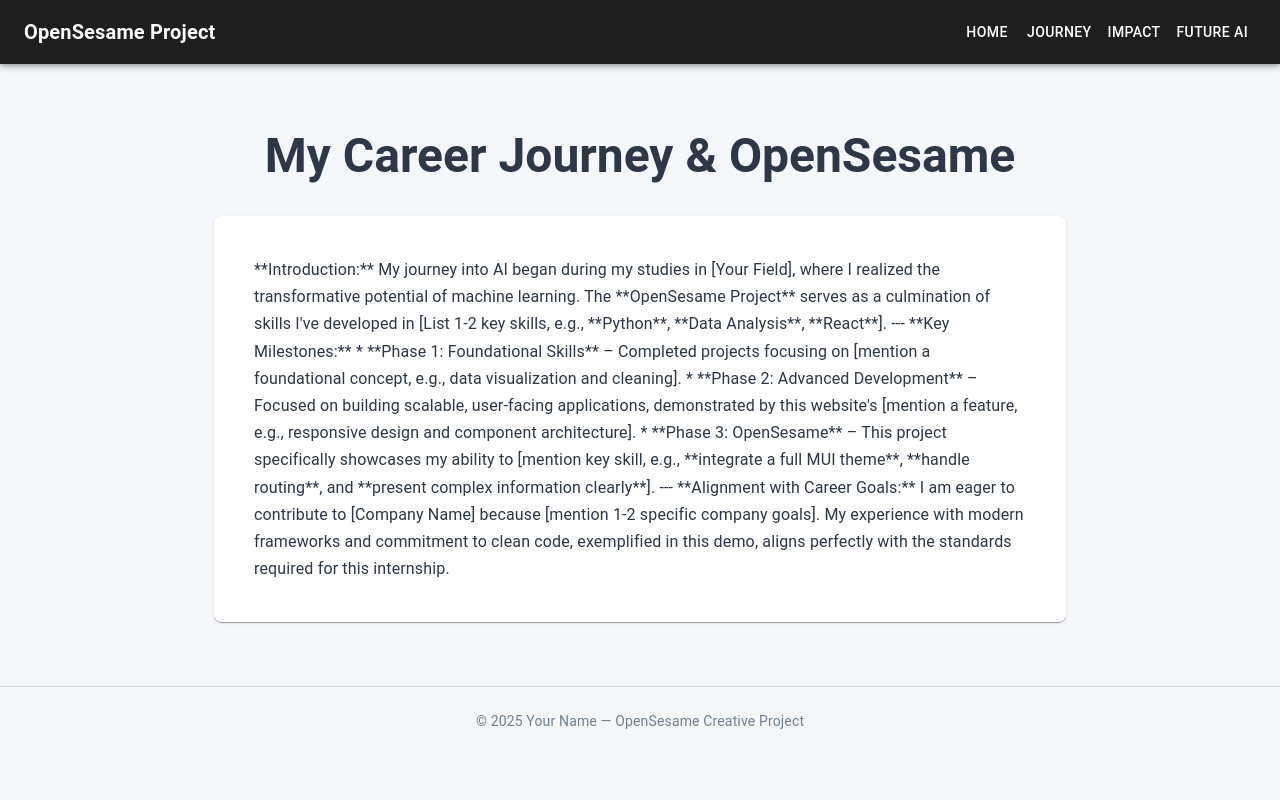
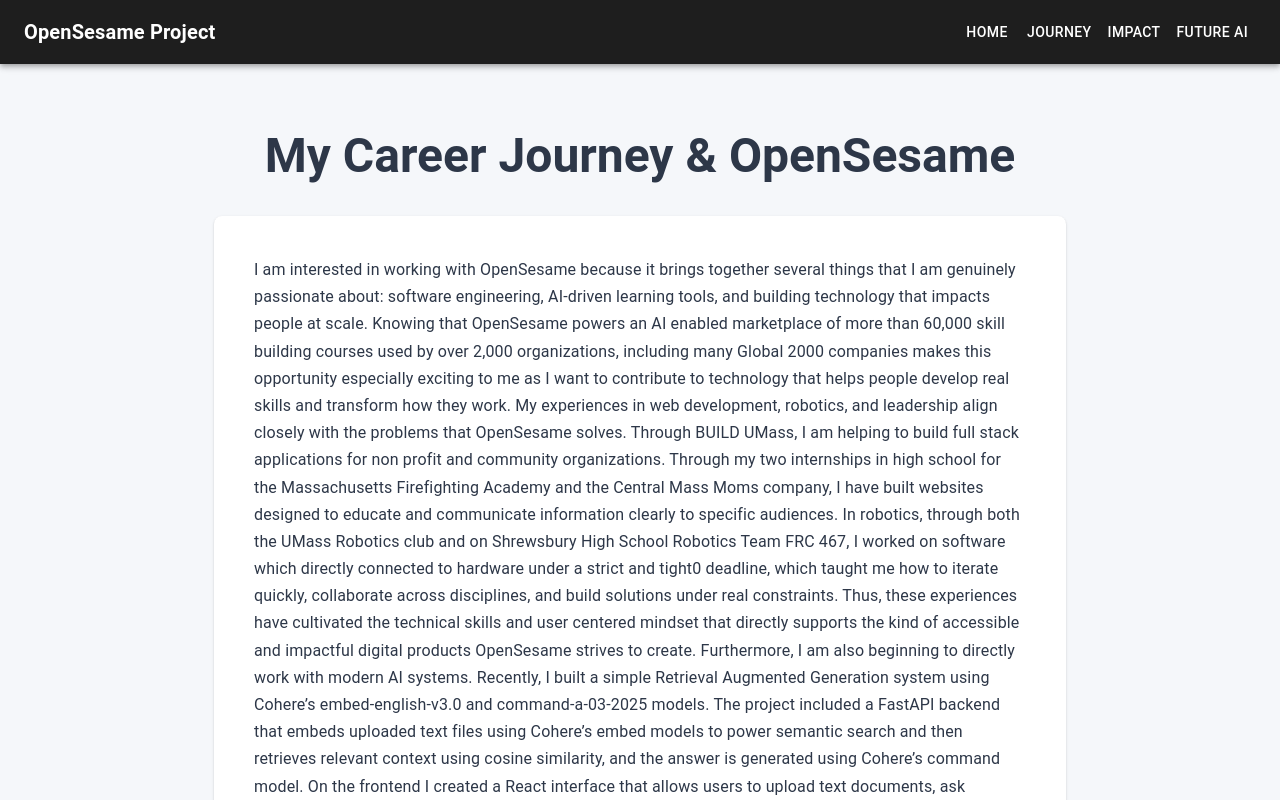
Before and after one commit to JashKotadiya/open-sesame-creative-project, a React (Vite) app: page /journey in a window 1280 px wide. Shown: the top 800 px of the page. Built offline with nearby package versions, Linux system fonts and the light colour scheme.

Commit message:
Added my answer to the journey section

```diff
--- a/src/Journey.jsx
+++ b/src/Journey.jsx
@@ -32,22 +32,49 @@
             color: theme.palette.text.primary
           }}
         >
-          **Introduction:**
-          My journey into AI began during my studies in [Your Field], where I realized the transformative potential of machine learning. The **OpenSesame Project** serves as a culmination of skills I've developed in [List 1-2 key skills, e.g., **Python**, **Data Analysis**, **React**].
+          I am interested in working with OpenSesame because it brings
+          together several things that I am genuinely passionate about: software engineering,
+          AI-driven learning tools, and building technology that impacts people at scale. Knowing that
+          OpenSesame powers an AI enabled marketplace of more than 60,000 skill building courses used by over
+          2,000 organizations, including many Global 2000 companies makes this opportunity especially
+          exciting to me as I want to contribute to technology that helps people develop real skills
+          and transform how they work.
 
-          ---
+          My experiences in web development, robotics, and leadership align closely with the problems that
+          OpenSesame solves. Through BUILD UMass, I am helping to build full stack applications for non profit and
+          community organizations. Through my two internships in high school for the Massachusetts Firefighting Academy
+          and the Central Mass Moms company, I have built websites designed to educate and communicate information
+          clearly to specific audiences. In robotics, through both the UMass Robotics club and on Shrewsbury High School
+          Robotics Team FRC 467, I worked on software which directly connected to hardware under a strict and tight0
+          deadline, which taught me how to iterate quickly, collaborate across disciplines, and build solutions under
+          real constraints. Thus, these experiences have cultivated the technical skills and user centered mindset that
+          directly supports the kind of accessible and impactful digital products OpenSesame strives to create.
 
-          **Key Milestones:**
+          Furthermore, I am also beginning to directly work with modern AI systems. Recently,
+          I built a simple Retrieval Augmented Generation system using Cohere’s embed-english-v3.0 and
+          command-a-03-2025 models. The project included a FastAPI backend that embeds uploaded text files
+          using Cohere’s embed models to power semantic search and then retrieves relevant context using cosine
+          similarity, and the answer is generated using Cohere’s command model. On the frontend I created a React
+          interface that allows users to upload text documents, ask questions, and receive answers sourced from
+          their own notes. Building this project deepened my understanding of how AI can personalize learning,
+          thus directly aligning with OpenSesame’s AI driven approach to skills based curation and content delivery.
 
-          * **Phase 1: Foundational Skills** – Completed projects focusing on [mention a foundational concept, e.g., data visualization and cleaning].
-          * **Phase 2: Advanced Development** – Focused on building scalable, user-facing applications, demonstrated by this website's [mention a feature, e.g., responsive design and component architecture].
-          * **Phase 3: OpenSesame** – This project specifically showcases my ability to [mention key skill, e.g., **integrate a full MUI theme**, **handle routing**, and **present complex information clearly**].
+          Furthermore, my experience as an Eagle Scout has shaped how I approach software and engineering work.
+          Leading my Eagle Scout Project, where we planted shrubs at the India Society of Worcester to protect kids
+          from falling down a steep drop off, taught me how to manage a team, communicate clearly, and take ownership
+          of a project from planning to execution, which are skills that carry directly into software development.
+          I have learned to be organized, persistent, and to adapt based on the situation.
+          These leadership skills directly translate to OpenSesame’s collaborative environment where clear
+          communication, initiative and reliability are essential to delivering quality software which supports
+          millions of people worldwide.
 
-          ---
+          Hence, overall OpenSesame aligns with both my technical interest and my long term goal of building
+          technology that helps people grow. The chance to work on AI powered learning tools, practice XP alongside
+          experienced engineers, contribute to production level projects and help improve a platform used by
+          organizations around the world makes this internship an ideal next step for me. I want to be part of a
+          team which is redefining workforce development and I am excited about the opportunity to bring my software
+          experience, leadership background, and passion for learning technology to OpenSesame’s mission.
 
-          **Alignment with Career Goals:**
-
-          I am eager to contribute to [Company Name] because [mention 1-2 specific company goals]. My experience with modern frameworks and commitment to clean code, exemplified in this demo, aligns perfectly with the standards required for this internship.
 
         </Typography>
       </Paper>
```
